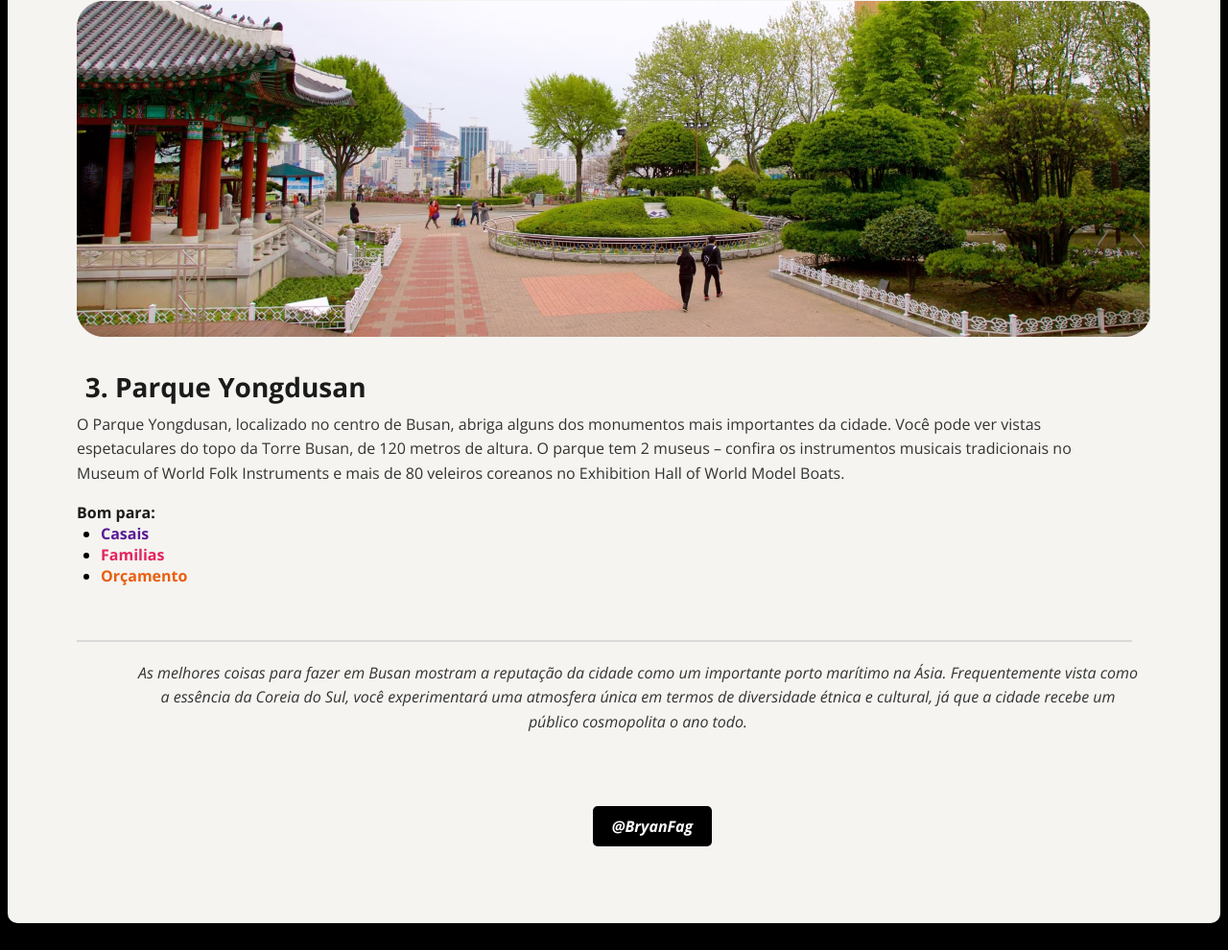
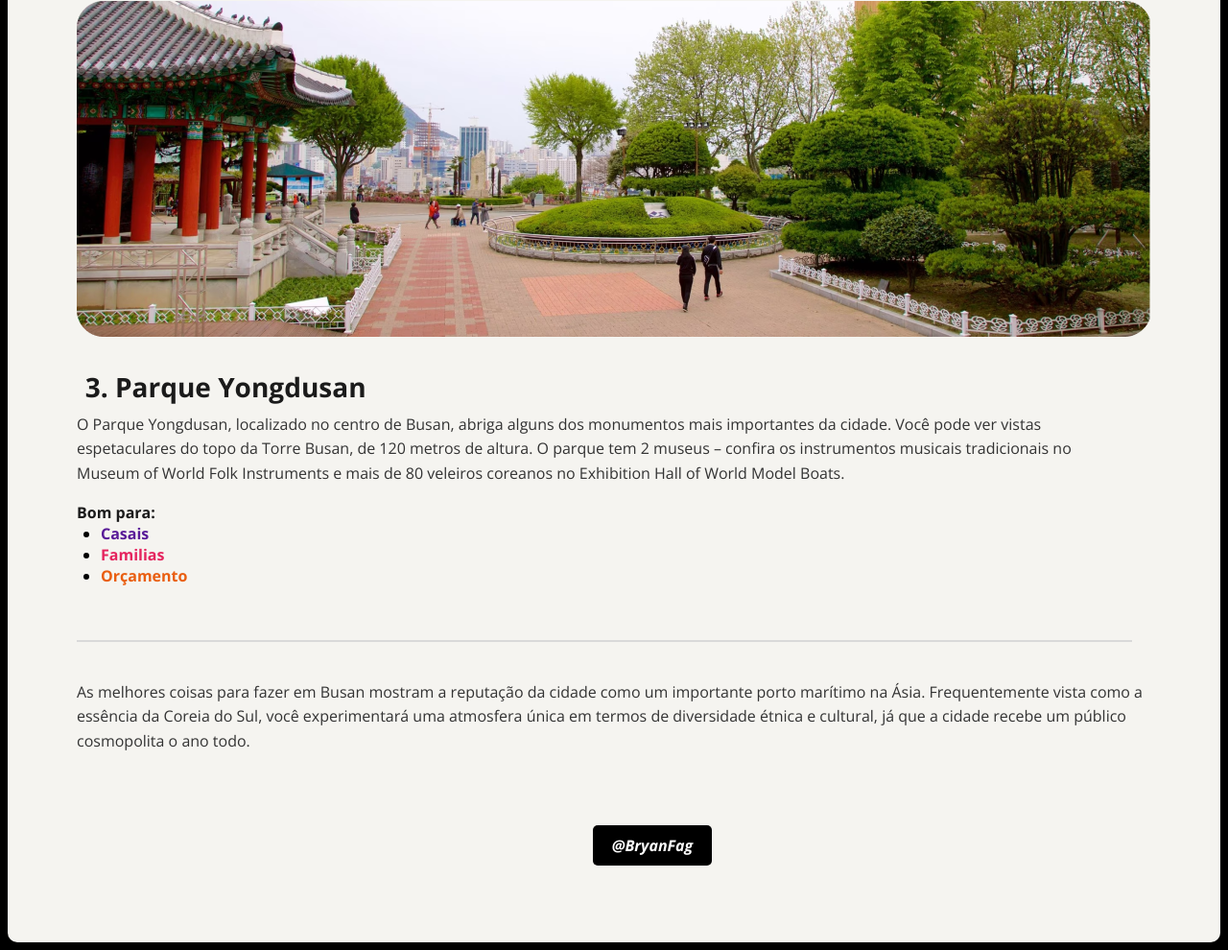
Before and after one commit to BryanFag/Tourism, a plain HTML site: page index.html in a window 1280 px wide. Shown: the part 1182-2172 px from the top of the page at 96% size. Drawn offline with nearby package versions, Linux system fonts and the light colour scheme; a web font is replaced by a local one.

Commit message:
espaçamento

```diff
--- a/index.html
+++ b/index.html
@@ -87,9 +87,9 @@
                         </ul>
             </article>
             <div class="border"></div>
+            <p class="p2">As melhores coisas para fazer em Busan mostram a reputação da cidade como um importante porto marítimo na Ásia. Frequentemente vista como a essência da Coreia do Sul, você experimentará uma atmosfera única em termos de diversidade étnica e cultural, já que a cidade recebe um público cosmopolita o ano todo.</p>
         </section>
         <footer>
-            <p>As melhores coisas para fazer em Busan mostram a reputação da cidade como um importante porto marítimo na Ásia. Frequentemente vista como a essência da Coreia do Sul, você experimentará uma atmosfera única em termos de diversidade étnica e cultural, já que a cidade recebe um público cosmopolita o ano todo.</p>
             <a href="https://github.com/BryanFag">
                 @BryanFag
               </a>
--- a/style.css
+++ b/style.css
@@ -97,6 +97,14 @@ p {
     margin-right    : 30px;
 }
 
+.p2 {
+    color           : #333333;
+    font-size       : 16px;
+    line-height     : 1.6;
+    margin-top      : 0px;
+    margin-right    : 0px;
+}
+
 li {
     text-align: left;
 }
```
